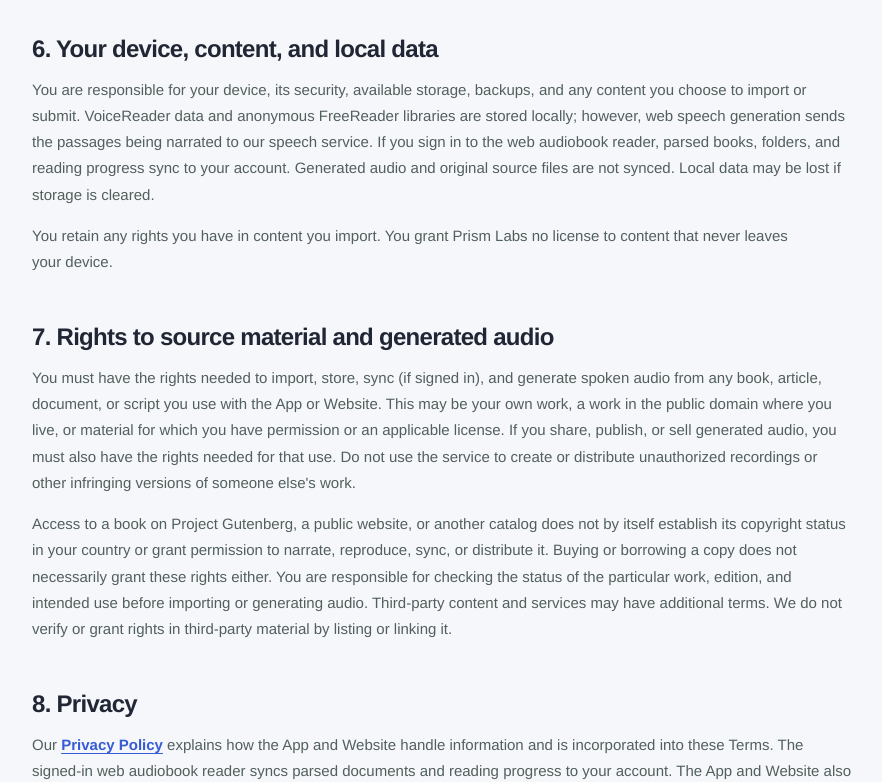
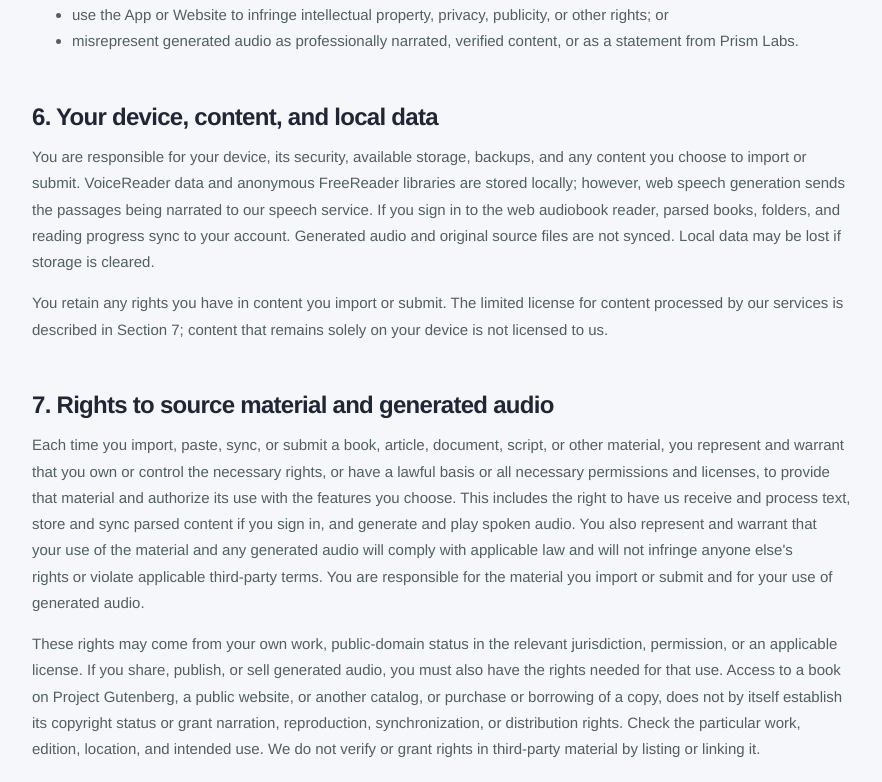
Before and after one commit to fatherGoose1/freereader-frontend, a Next.js app: page /terms in a window 1280 px wide. Shown: the part 2007-2789 px from the top of the page, without its empty margins (198-1080 px from the left). Built offline with nearby package versions, Linux system fonts and the light colour scheme; no server answers.

Commit message:
docs: add copyright rights and complaint protections

```diff
--- a/app/(marketing)/layout.tsx
+++ b/app/(marketing)/layout.tsx
@@ -28,7 +28,7 @@ export default function MarketingLayout({ children }: Readonly<{ children: React
           </div>
           <div className="footer-links">
             <div><strong>Product</strong><Link href="/reader/audiobooks">Audiobook reader</Link><Link href="/narration">Video narration</Link><Link href="/pricing">Pricing</Link><Link href="/#languages-heading">Languages</Link></div>
-            <div><strong>Company</strong><Link href="/support">Support</Link><Link href="/terms">Terms</Link><Link href="/privacy">Privacy</Link></div>
+            <div><strong>Company</strong><Link href="/support">Support</Link><Link href="/terms">Terms</Link><Link href="/privacy">Privacy</Link><Link href="/copyright">Copyright &amp; rights</Link></div>
           </div>
         </div>
         <div className="wrap footer-bottom"><span>© 2026 Prism Labs LLC</span><span>Made for listening and creating.</span></div>
--- a/app/(marketing)/terms/page.tsx
+++ b/app/(marketing)/terms/page.tsx
@@ -16,6 +16,7 @@ export default function Terms() {
       updated="September 5, 2026"
       intro="These terms govern your use of the VoiceReader iPhone app and the FreeReader website, including document imports and generated audio."
     >
+      <p>The content-rights and copyright-complaint provisions below were added on September 29, 2026 and apply from that date forward.</p>
       <aside className="legal-callout">
         <strong>Important notice about generated speech</strong>
         <p>
@@ -130,33 +131,64 @@ export default function Terms() {
         if storage is cleared.
       </p>
       <p>
-        You retain any rights you have in content you import. You grant Prism
-        Labs no license to content that never leaves your device.
+        You retain any rights you have in content you import or submit. The
+        limited license for content processed by our services is described in
+        Section 7; content that remains solely on your device is not licensed
+        to us.
       </p>
 
       <h2>7. Rights to source material and generated audio</h2>
       <p>
-        You must have the rights needed to import, store, sync (if signed in),
-        and generate spoken audio from any book, article, document, or script you
-        use with the App or Website. This may be your own work, a work in the
-        public domain where you live, or material for which you have permission
-        or an applicable license. If you share, publish, or sell generated audio,
-        you must also have the rights needed for that use. Do not use the service
-        to create or distribute unauthorized recordings or other infringing
-        versions of someone else&apos;s work.
+        Each time you import, paste, sync, or submit a book, article, document,
+        script, or other material, you represent and warrant that you own or
+        control the necessary rights, or have a lawful basis or all necessary
+        permissions and licenses, to provide that material and authorize its
+        use with the features you choose. This includes the right to have us
+        receive and process text, store and sync parsed content if you sign in,
+        and generate and play spoken audio. You also represent and warrant that
+        your use of the material and any generated audio will comply with
+        applicable law and will not infringe anyone else&apos;s rights or violate
+        applicable third-party terms. You are responsible for the material you
+        import or submit and for your use of generated audio.
       </p>
       <p>
-        Access to a book on Project Gutenberg, a public website, or another
-        catalog does not by itself establish its copyright status in your
-        country or grant permission to narrate, reproduce, sync, or distribute
-        it. Buying or borrowing a copy does not necessarily grant these rights
-        either. You are responsible for checking the status of the particular
-        work, edition, and intended use before importing or generating audio.
-        Third-party content and services may have additional terms. We do not
-        verify or grant rights in third-party material by listing or linking it.
+        These rights may come from your own work, public-domain status in the
+        relevant jurisdiction, permission, or an applicable license. If you
+        share, publish, or sell generated audio, you must also have the rights
+        needed for that use. Access to a book on Project Gutenberg, a public
+        website, or another catalog, or purchase or borrowing of a copy, does
+        not by itself establish its copyright status or grant narration,
+        reproduction, synchronization, or distribution rights. Check the
+        particular work, edition, location, and intended use. We do not verify
+        or grant rights in third-party material by listing or linking it.
+      </p>
+      <p>
+        For material you submit to our servers, you grant Prism Labs a
+        non-exclusive, worldwide, royalty-free license, with the right to use
+        service providers on our behalf, to receive, host, reproduce, convert,
+        transmit, and process that material and generate audio solely to
+        provide and maintain the features you request, including account sync
+        and speech generation. This license lasts only as long as needed to
+        provide those features or meet legal obligations and does not transfer
+        ownership or authorize us to publish or sell your content. You
+        represent and warrant that you have the rights needed to grant this
+        license. See our <Link href="/privacy">Privacy Policy</Link> for how
+        submitted material is handled.
       </p>
 
-      <h2>8. Privacy</h2>
+      <h2>8. Copyright complaints and repeat infringement</h2>
+      <p>
+        We review reports of alleged infringement sent through our{" "}
+        <Link href="/copyright">Copyright &amp; Rights Policy</Link>. Where
+        appropriate, we may remove or disable access to synced content under
+        our control, restrict features, or suspend or terminate an account.
+        We may terminate accounts of users who repeatedly infringe others&apos;
+        rights in appropriate circumstances. We cannot remove content stored
+        solely on a user&apos;s device. If you believe a report concerns material
+        you are authorized to use, the policy explains how to respond.
+      </p>
+
+      <h2>9. Privacy</h2>
       <p>
         Our <Link href="/privacy">Privacy Policy</Link> explains how the App and
         Website handle information and is incorporated into these Terms.
@@ -166,14 +198,14 @@ export default function Terms() {
         that policy.
       </p>
 
-      <h2>9. Website</h2>
+      <h2>10. Website</h2>
       <p>
         The Website provides the web version of VoiceReader under the FreeReader
         name. We do not guarantee compatibility or availability in any country.
         We may suspend or discontinue the Website without liability.
       </p>
 
-      <h2>10. Ownership and feedback</h2>
+      <h2>11. Ownership and feedback</h2>
       <p>
         The App and Website, including their software, models, design, text,
         graphics, trademarks, and other materials, are owned by Prism Labs or
@@ -183,7 +215,7 @@ export default function Terms() {
         compensation, but you are not required to provide feedback.
       </p>
 
-      <h2>11. Updates, compatibility, and availability</h2>
+      <h2>12. Updates, compatibility, and availability</h2>
       <p>
         VoiceReader may require a compatible device, operating-system version,
         and sufficient local resources. We may add, change, suspend, or remove
@@ -193,7 +225,7 @@ export default function Terms() {
         version.
       </p>
 
-      <h2>12. Apple-specific terms</h2>
+      <h2>13. Apple-specific terms</h2>
       <p>
         You and Prism Labs acknowledge that these Terms are between you and
         Prism Labs, not Apple Inc. (&quot;Apple&quot;), and Prism Labs, not
@@ -240,7 +272,7 @@ export default function Terms() {
         Apple-specific provisions against you as a third-party beneficiary.
       </p>
 
-      <h2>13. Disclaimer of warranties</h2>
+      <h2>14. Disclaimer of warranties</h2>
       <p>
         TO THE MAXIMUM EXTENT PERMITTED BY LAW, VOICEREADER, FREEREADER, AND ALL
         GENERATED AUDIO ARE PROVIDED &quot;AS IS&quot; AND &quot;AS AVAILABLE.&quot; PRISM
@@ -256,7 +288,7 @@ export default function Terms() {
         that cannot lawfully be waived.
       </p>
 
-      <h2>14. Limitation of liability</h2>
+      <h2>15. Limitation of liability</h2>
       <p>
         TO THE MAXIMUM EXTENT PERMITTED BY LAW, PRISM LABS AND ITS MEMBERS,
         MANAGERS, EMPLOYEES, CONTRACTORS, LICENSORS, AND AFFILIATES WILL NOT BE
@@ -268,13 +300,13 @@ export default function Terms() {
       <p>
         To the maximum extent permitted by law, the total liability of Prism
         Labs for all claims arising out of or relating to the App or Website will
-        not exceed 50 U.S. dollars, because the App and Website are provided free
-        of charge.
+        not exceed the greater of 50 U.S. dollars or the amount you paid us for
+        the App or Website in the 12 months before the claim.
         These limitations apply regardless of the legal theory and even if a
         remedy fails of its essential purpose.
       </p>
 
-      <h2>15. Indemnification</h2>
+      <h2>16. Indemnification</h2>
       <p>
         To the extent permitted by law, you agree to defend, indemnify, and hold
         harmless Prism Labs and its affiliates from claims, losses, and
@@ -284,16 +316,18 @@ export default function Terms() {
         to the extent a claim results from Prism Labs&apos; own unlawful conduct.
       </p>
 
-      <h2>16. Termination</h2>
+      <h2>17. Termination</h2>
       <p>
         These Terms remain effective until terminated. You may terminate them by
         stopping use of and deleting the App. Your license terminates
-        automatically if you materially violate these Terms. Provisions that by
-        their nature should survive termination will survive, including
+        automatically if you materially violate these Terms. We may restrict,
+        suspend, or terminate access to the Website for violations of these
+        Terms, including repeated infringement, where appropriate. Provisions
+        that by their nature should survive termination will survive, including
         ownership, disclaimers, liability limits, and dispute provisions.
       </p>
 
-      <h2>17. Governing law and disputes</h2>
+      <h2>18. Governing law and disputes</h2>
       <p>
         These Terms are governed by the laws of the State of New Jersey, United
         States, without regard to conflict-of-law principles. Subject to any
@@ -303,7 +337,7 @@ export default function Terms() {
         Contracts for the International Sale of Goods does not apply.
       </p>
 
-      <h2>18. General terms</h2>
+      <h2>19. General terms</h2>
       <p>
         These Terms and the Privacy Policy are the entire agreement between you
         and Prism Labs regarding the App and Website. If any provision is
@@ -314,7 +348,7 @@ export default function Terms() {
         financing, or sale of assets.
       </p>
 
-      <h2>19. Changes to these terms</h2>
+      <h2>20. Changes to these terms</h2>
       <p>
         We may update these Terms as the App, Website, or applicable law changes.
         We will post the revised Terms and update the effective date. If a
@@ -323,7 +357,7 @@ export default function Terms() {
         constitutes acceptance of the updated Terms.
       </p>
 
-      <h2>20. Contact</h2>
+      <h2>21. Contact</h2>
       <p>
         Prism Labs LLC
         <br />
--- a/lib/site.ts
+++ b/lib/site.ts
@@ -5,6 +5,7 @@ export const sitePages = [
   { path: "/reader", title: "FreeReader Web Reader", description: "Import EPUBs, PDFs, DOCX, HTML, Markdown, web articles, and Project Gutenberg books, then listen to them in your browser.", priority: 0.9, changeFrequency: "weekly" as const },
   { path: "/pricing", title: "Video narration pricing", description: "Create video voiceovers with 1 free hour a month, 10 hours on Pro, or 20 hours on Premium with voice cloning. Audiobook reading is always free.", priority: 0.7, changeFrequency: "monthly" as const },
   { path: "/support", title: "Support", description: "Get help with FreeReader: importing books, playback, voices, and privacy questions.", priority: 0.5, changeFrequency: "monthly" as const },
+  { path: "/copyright", title: "Copyright & Rights Policy", description: "How to report copyright concerns about content available through FreeReader.", priority: 0.3, changeFrequency: "yearly" as const },
   { path: "/privacy", title: "Privacy Policy", description: "How FreeReader handles local libraries, account sync, speech requests, and analytics.", priority: 0.3, changeFrequency: "yearly" as const },
   { path: "/terms", title: "Terms of Service", description: "The terms that apply when you use FreeReader.", priority: 0.3, changeFrequency: "yearly" as const },
 ];
```
Also changed, not shown: app/(marketing)/copyright/page.tsx (added, +63 -0 lines), app/(marketing)/support/page.tsx (+3 -5 lines).
